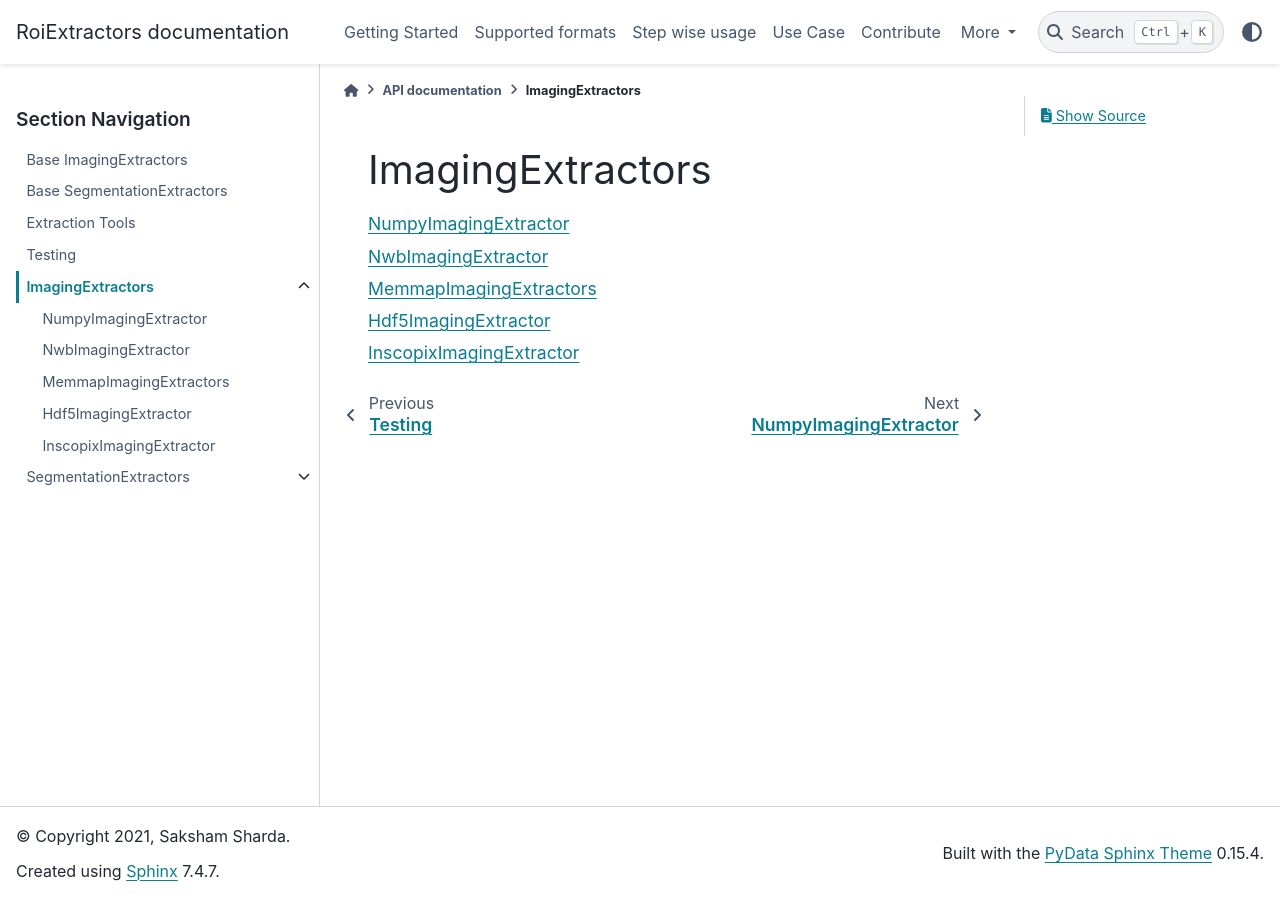
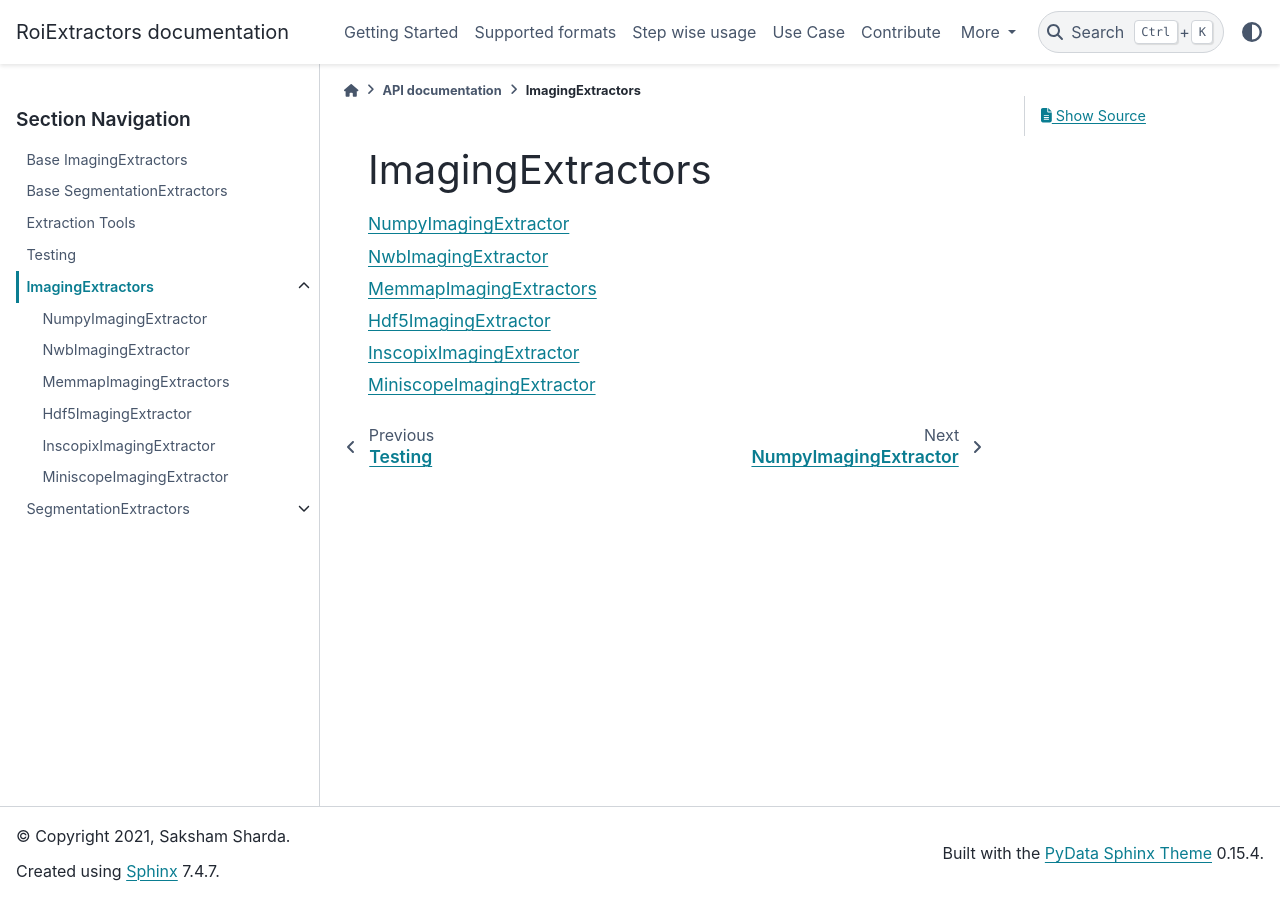
Before and after one commit to catalystneuro/roiextractors, a Sphinx documentation site: the page built from docs/source/my_api/imaging_extractors/index.rst, in a window 1280 px wide. Built offline with Sphinx 7.4.7 and the PyData theme 0.15.4, drawn with Linux system fonts in a browser that asks for light colours.

Commit message:
added miniscope

```diff
--- a/docs/source/my_api/imaging_extractors/index.rst
+++ b/docs/source/my_api/imaging_extractors/index.rst
@@ -9,3 +9,4 @@ ImagingExtractors
   memmapimagingextractors
   hdf5imagingextractor
   inscopiximagingextractor
+  miniscopeimagingextractor
--- /dev/null
+++ b/docs/source/my_api/imaging_extractors/miniscopeimagingextractor.rst
@@ -0,0 +1,3 @@
+MiniscopeImagingExtractor
+--------------------
+.. autoclass:: roiextractors.MiniscopeImagingExtractor
```
